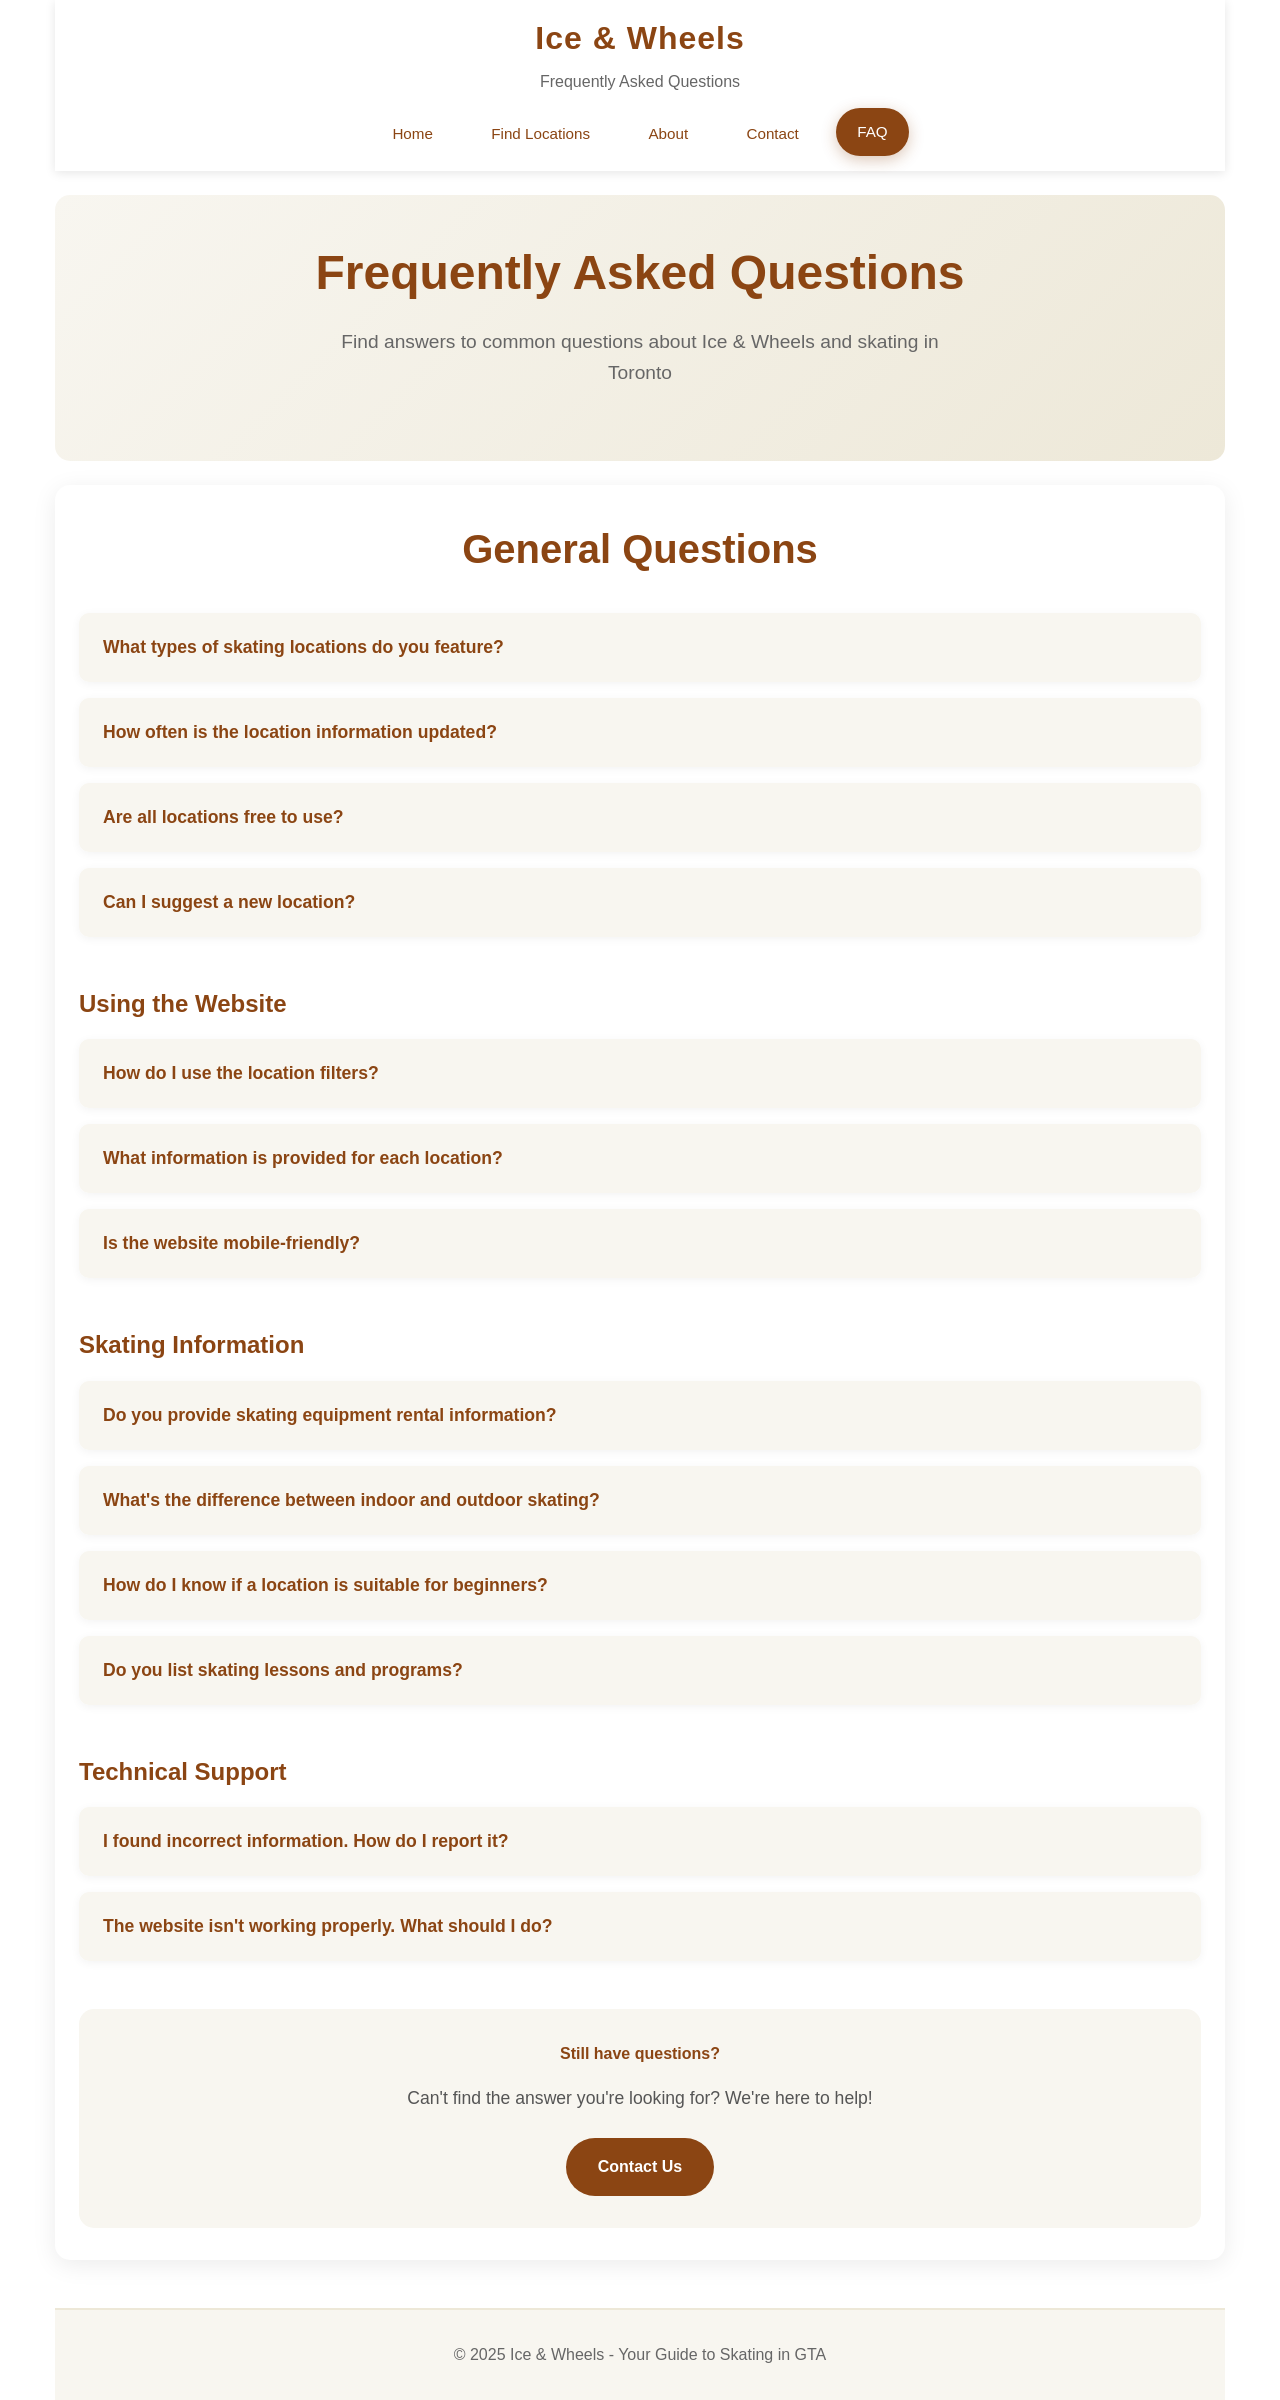
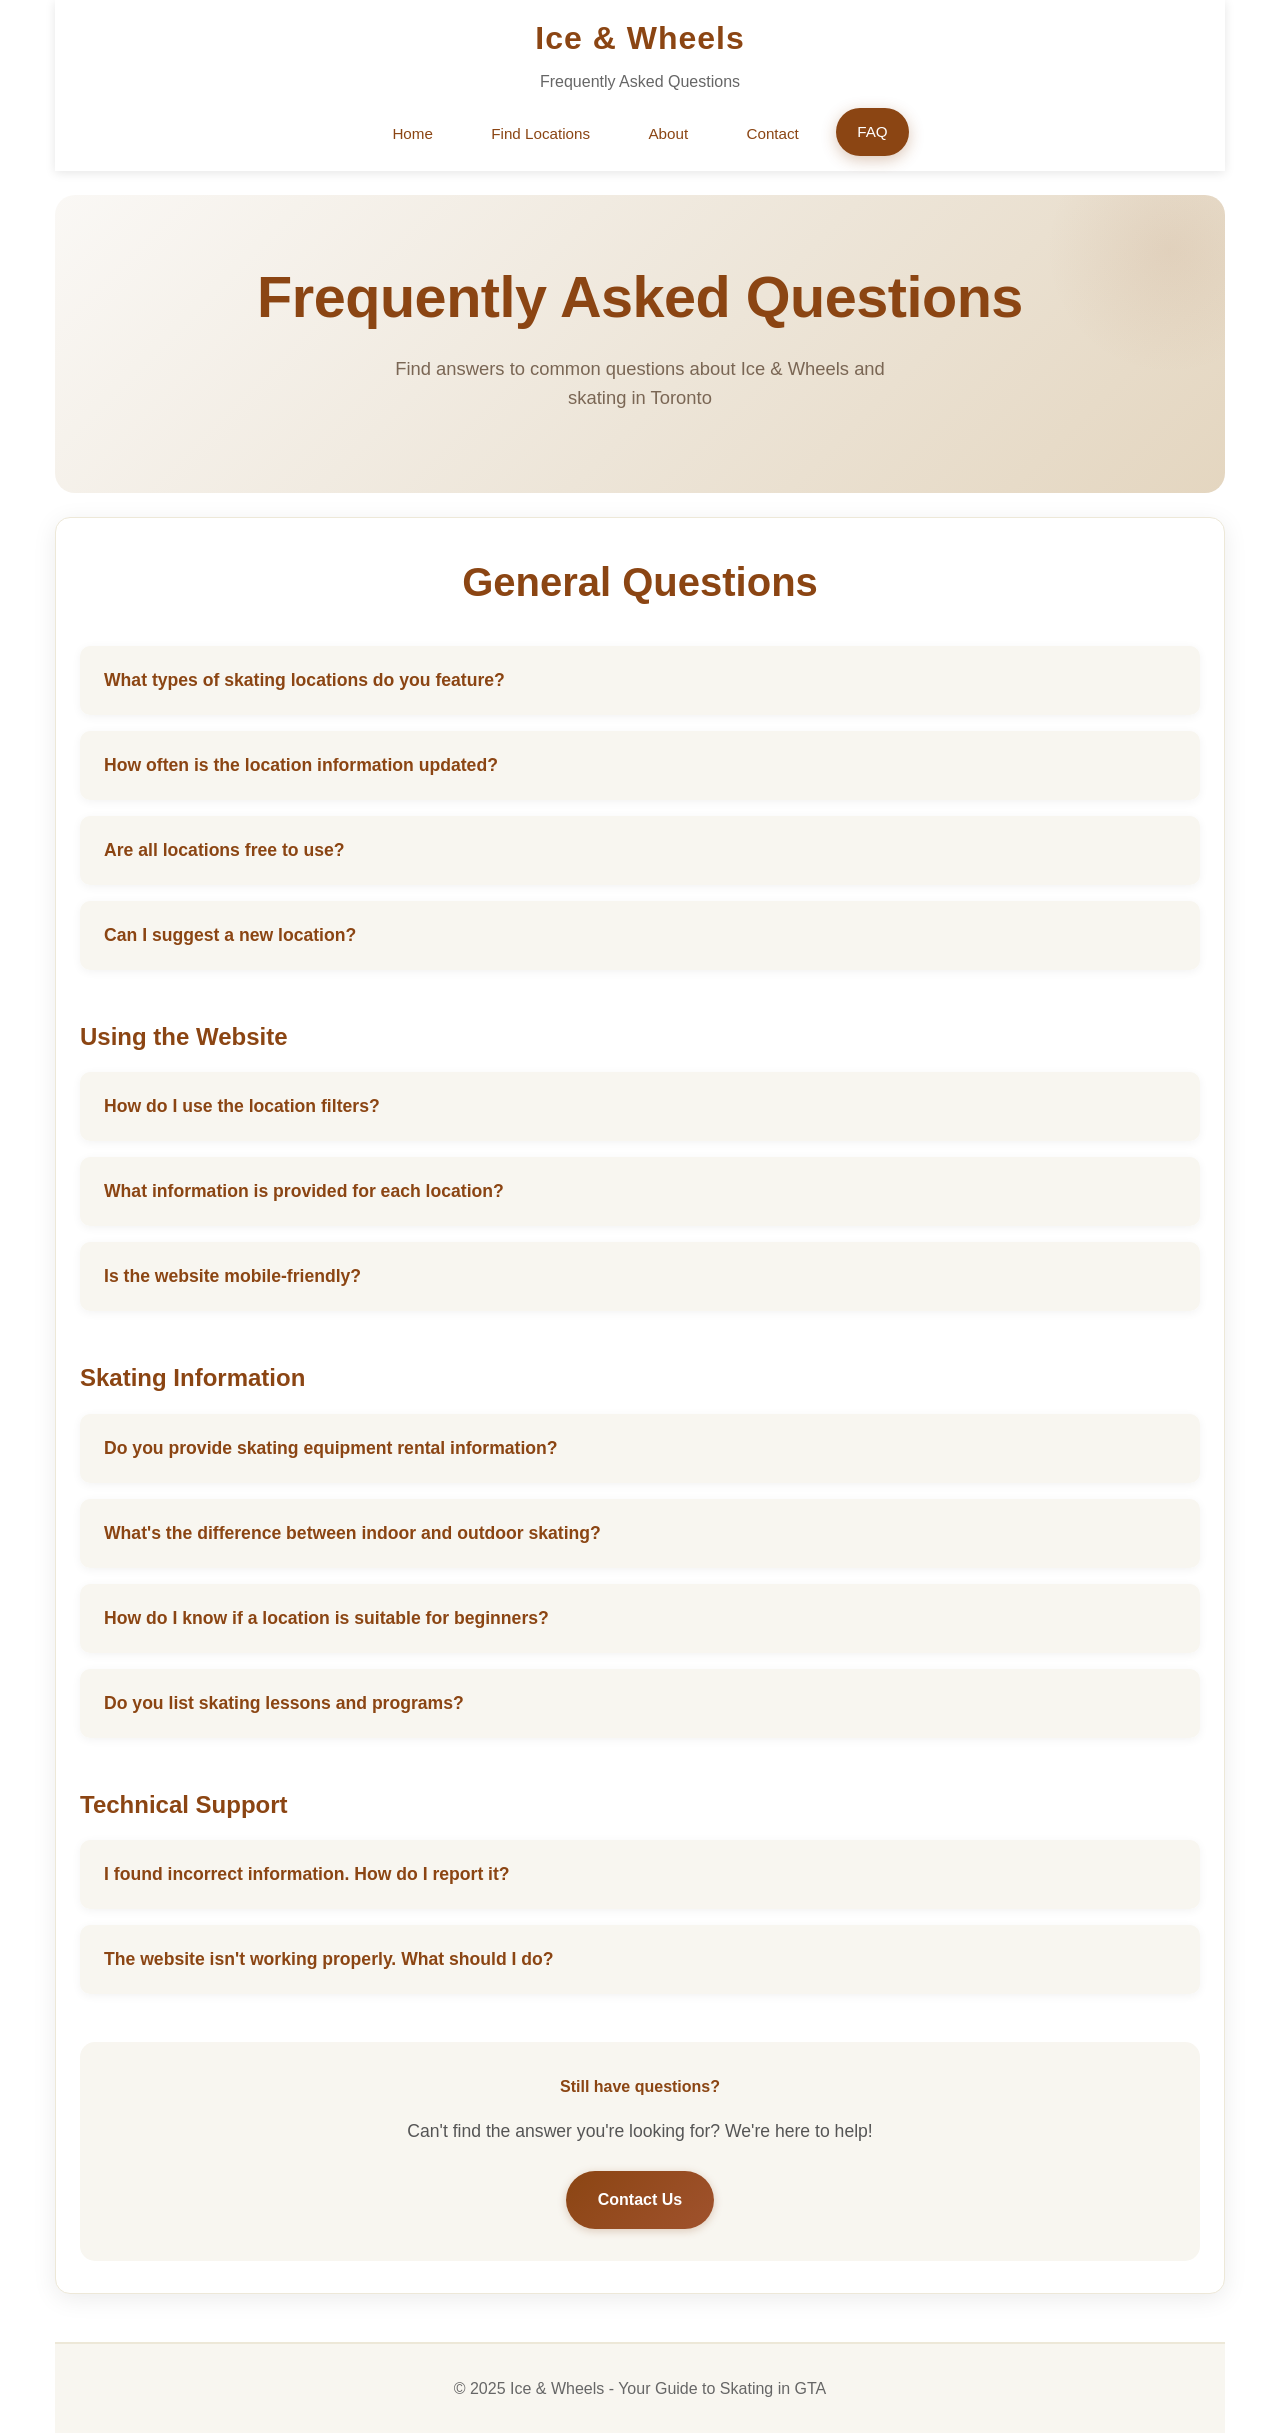

Refine icons, design, and add weather API

--- a/css/styles.css
+++ b/css/styles.css
@@ -92,25 +92,40 @@ header {
    ========================================================================== */
 
 .section-hero {
-    background: linear-gradient(135deg, #f8f6f0 0%, #ede8d8 100%);
-    padding: 2.5rem 1.5rem;
+    background: linear-gradient(135deg, #faf8f5 0%, #ede5d8 55%, #e4d6c0 100%);
+    padding: 3.5rem 1.5rem;
     text-align: center;
     margin: 1.5rem 0;
-    border-radius: 15px;
+    border-radius: 20px;
+    position: relative;
+    overflow: hidden;
+}
+
+.section-hero::before {
+    content: '';
+    position: absolute;
+    top: -70px;
+    right: -70px;
+    width: 250px;
+    height: 250px;
+    background: radial-gradient(circle, rgba(139, 69, 19, 0.08) 0%, transparent 70%);
+    border-radius: 50%;
+    pointer-events: none;
 }
 
 .hero-content h2 {
-    font-size: 3rem;
+    font-size: 3.6rem;
     font-weight: 700;
     color: #8B4513;
-    margin-bottom: 1rem;
+    margin-bottom: 0.7rem;
+    letter-spacing: -0.5px;
 }
 
 .hero-content p {
-    font-size: 1.2rem;
-    color: #666;
-    margin-bottom: 2rem;
-    max-width: 600px;
+    font-size: 1.15rem;
+    color: #7a6654;
+    margin-bottom: 1.5rem;
+    max-width: 520px;
     margin-left: auto;
     margin-right: auto;
 }
@@ -336,7 +351,19 @@ header {
 }
 
 .filter-group {
-    margin-bottom: 1.5rem;
+    margin-bottom: 0;
+    padding-bottom: 1.2rem;
+    padding-top: 1.2rem;
+    border-bottom: 1px solid #f0ebe3;
+}
+
+.filter-group:first-of-type {
+    padding-top: 0;
+}
+
+.filter-group:last-of-type {
+    border-bottom: none;
+    padding-bottom: 0;
 }
 
 .filter-group h3 {
@@ -383,9 +410,10 @@ header {
     border-radius: 15px;
     padding: 0;
     margin-bottom: 1.5rem;
-    transition: transform 0.3s ease;
+    transition: transform 0.3s ease, box-shadow 0.3s ease;
     cursor: pointer;
     overflow: hidden;
+    border: 1px solid #ede8d8;
 }
 
 .rink-card:hover {
@@ -406,6 +434,11 @@ header {
     height: 100%;
     object-fit: cover;
     border-radius: 15px 15px 0 0;
+    transition: transform 0.5s ease;
+}
+
+.rink-card:hover .rink-card-image img {
+    transform: scale(1.07);
 }
 
 .rink-card-content {
@@ -1194,5 +1227,127 @@ footer p {
 @media (max-width: 600px) {
     .related-grid {
         grid-template-columns: 1fr;
+    }
+}
+
+/* ==========================================================================
+   STATUS BADGE
+   ========================================================================== */
+
+.status-badge {
+    display: inline-flex;
+    align-items: center;
+    gap: 0.35rem;
+    padding: 0.28rem 0.75rem;
+    border-radius: 20px;
+    font-size: 0.78rem;
+    font-weight: 600;
+    margin: 0.4rem 0 0.5rem;
+    letter-spacing: 0.3px;
+}
+
+.status-open   { background: #d1fae5; color: #065f46; }
+.status-closed { background: #fee2e2; color: #991b1b; }
+.status-maintenance { background: #fef3c7; color: #92400e; }
+
+/* ==========================================================================
+   RESULTS GRID (2-up on wider screens)
+   ========================================================================== */
+
+#results-container {
+    display: grid;
+    grid-template-columns: repeat(auto-fill, minmax(280px, 1fr));
+    gap: 1.2rem;
+}
+
+#results-container .rink-card {
+    margin-bottom: 0;
+}
+
+#results-container .no-results {
+    grid-column: 1 / -1;
+}
+
+/* ==========================================================================
+   WEATHER WIDGET
+   ========================================================================== */
+
+.weather-widget {
+    display: inline-flex;
+    align-items: center;
+    gap: 0.5rem;
+    background: rgba(255, 255, 255, 0.78);
+    backdrop-filter: blur(8px);
+    -webkit-backdrop-filter: blur(8px);
+    border: 1px solid rgba(255, 255, 255, 0.95);
+    padding: 0.45rem 1.1rem;
+    border-radius: 25px;
+    font-size: 0.88rem;
+    color: #555;
+    margin-bottom: 1.3rem;
+    box-shadow: 0 2px 12px rgba(0, 0, 0, 0.07);
+}
+
+/* ==========================================================================
+   FONT AWESOME NAV ICONS
+   ========================================================================== */
+
+.nav-link i {
+    font-size: 0.8rem;
+    margin-right: 0.2rem;
+    opacity: 0.85;
+}
+
+.filter-group h3 i {
+    font-size: 0.85rem;
+    margin-right: 0.35rem;
+    color: #a0785a;
+}
+
+/* ==========================================================================
+   BUTTON GRADIENT POLISH
+   ========================================================================== */
+
+.button-primary {
+    background: linear-gradient(135deg, #8B4513 0%, #A0522D 100%);
+    box-shadow: 0 2px 8px rgba(139, 69, 19, 0.25);
+}
+
+.button-primary:hover {
+    background: linear-gradient(135deg, #A0522D 0%, #b5622d 100%);
+    box-shadow: 0 5px 20px rgba(139, 69, 19, 0.4);
+}
+
+.view-details-btn {
+    background: linear-gradient(135deg, #8B4513 0%, #A0522D 100%);
+}
+
+.view-details-btn:hover {
+    background: linear-gradient(135deg, #A0522D 0%, #b5622d 100%);
+}
+
+/* ==========================================================================
+   SECTION CONTENT BORDER
+   ========================================================================== */
+
+.section-content {
+    border: 1px solid #ede8d8;
+}
+
+.about-card {
+    border: 1px solid #e8e0d0;
+}
+
+/* ==========================================================================
+   HERO SEARCH FA ICON ALIGNMENT
+   ========================================================================== */
+
+.hero-search-btn i {
+    margin-right: 0.3rem;
+}
+
+@media (max-width: 480px) {
+    .hero-content h2 {
+        font-size: 2.4rem;
     }
 }
